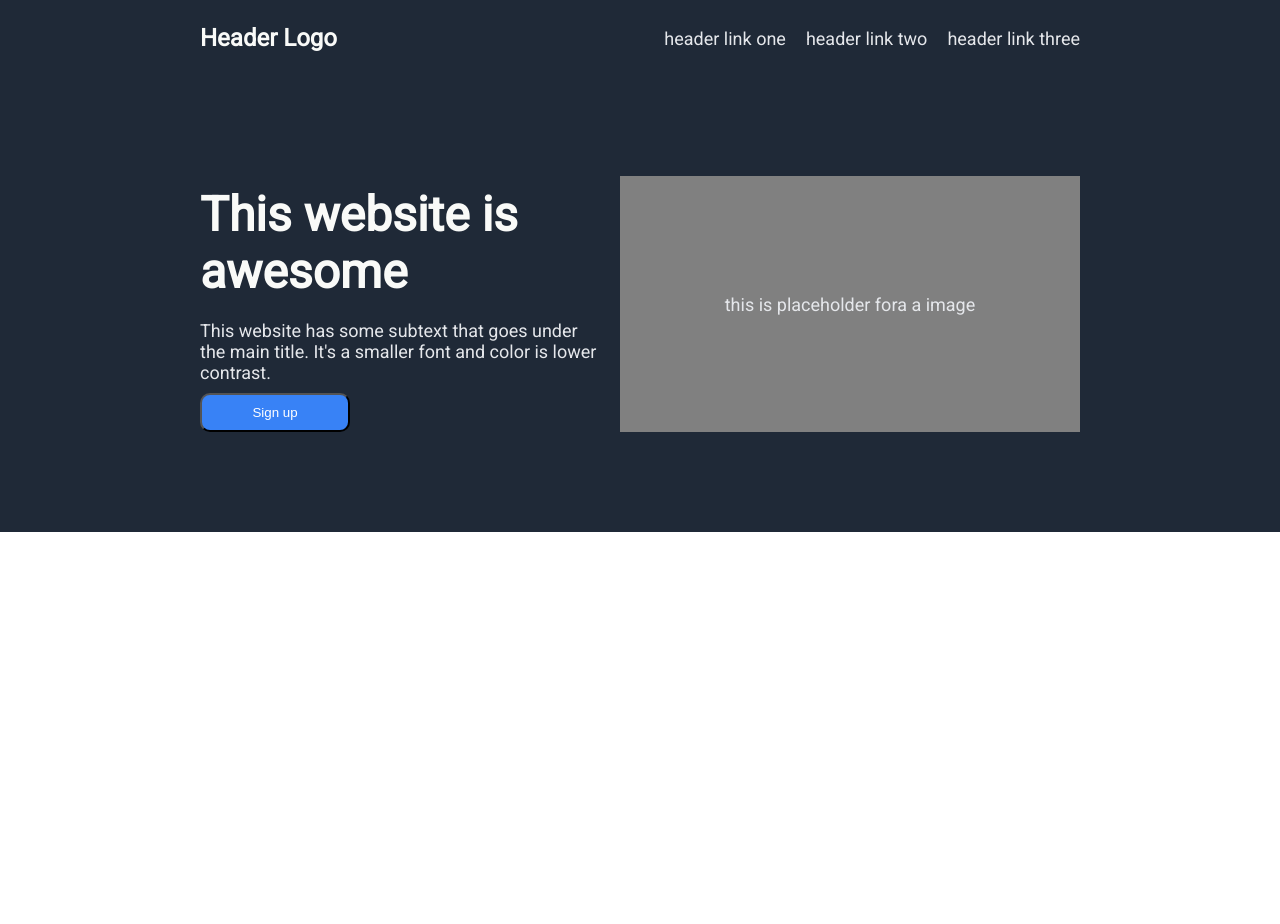
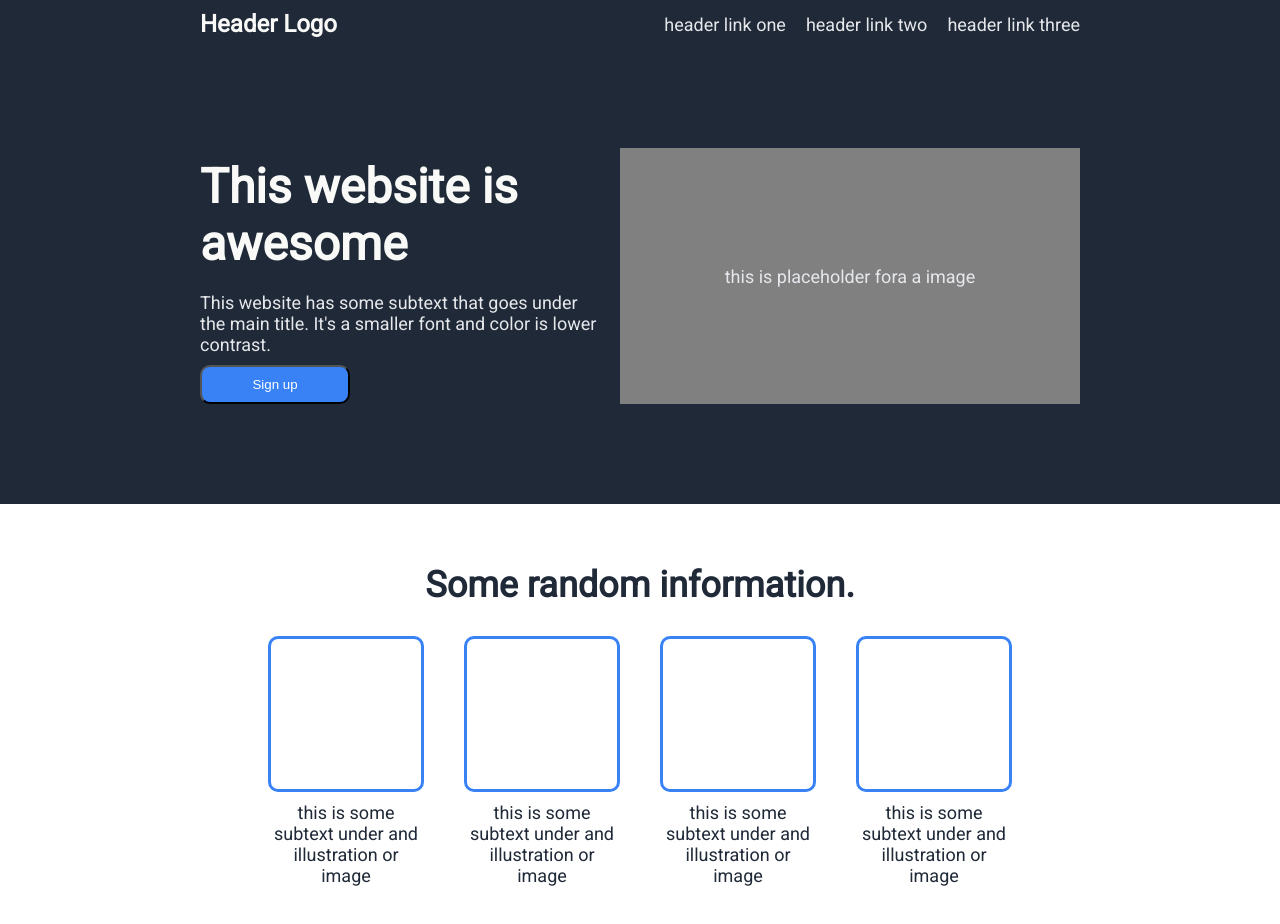
Before and after one commit to spoljoooooo/landing-page, a plain HTML site: page index.html in a window 1280 px wide. Before the commit the page ends 800 px from the top, so only its background shows below. Drawn offline with Linux system fonts and the light colour scheme.

Commit message:
middle content add

```diff
--- a/index.html
+++ b/index.html
@@ -41,7 +41,27 @@
 
     <!-- MIDDLE CONTENT-->
     <div class="middle">
-
+        <div class="middle-text">
+            <p>Some random information.</p>
+        </div>
+        <div class="cards">
+            <div class="card">
+                <div class="box"></div>
+                <p>this is some subtext under and illustration or image</p>
+            </div>
+            <div class="card">
+                <div class="box"></div>
+                <p>this is some subtext under and illustration or image</p>
+            </div>
+            <div class="card">
+                <div class="box"></div>
+                <p>this is some subtext under and illustration or image</p>
+            </div>
+            <div class="card">
+                <div class="box"></div>
+                <p>this is some subtext under and illustration or image</p>
+            </div>
+        </div>
     </div>
 
     <!-- LOWER CONTENT -->
--- a/style.css
+++ b/style.css
@@ -60,7 +60,7 @@ body {
     color: #F9FAF8;
 }
 
-.upper p {
+p {
     font-size: 18px;
     color: #E5E7EB;
     margin: 10px 0px;
@@ -87,3 +87,48 @@ body {
     flex-direction: column;
     padding-right: 20px;
 }
+
+/* MIDDLE CONTENT */
+
+.middle {
+    display: flex;
+    flex-direction: column;
+    padding: 50px 200px 100px 200px;
+}
+
+.middle .middle-text p{
+    display: flex;
+    justify-content: center;
+    color: #1F2937;
+    font-size: 36px;
+    font-weight: bolder;
+}
+
+.cards {
+    display: flex;
+    justify-content: center;
+}
+
+.card {
+    display: flex;
+    flex-direction: column;
+    justify-content: center;
+    align-items: center;
+    margin: 20px;
+    flex: 0;
+}
+
+.box {
+    border-radius: 10px;
+    height: 150px;
+    width: 150px;
+    border: 3px solid #3882F6;
+}
+
+.cards .card p {
+    display: flex;
+    text-align: center;
+    color: #1F2937;
+}
+
+/* LOWER CONTENT */
```
